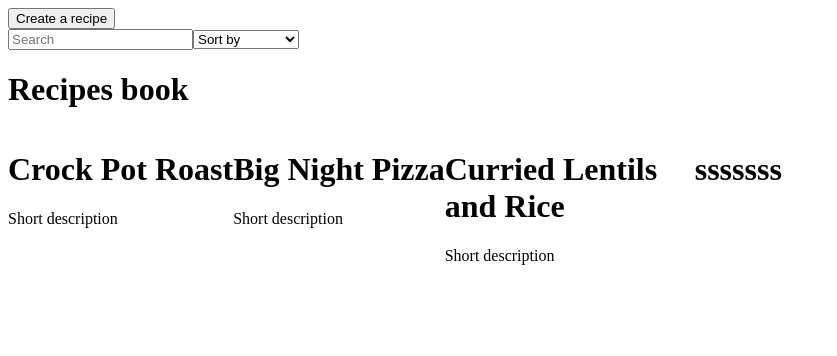
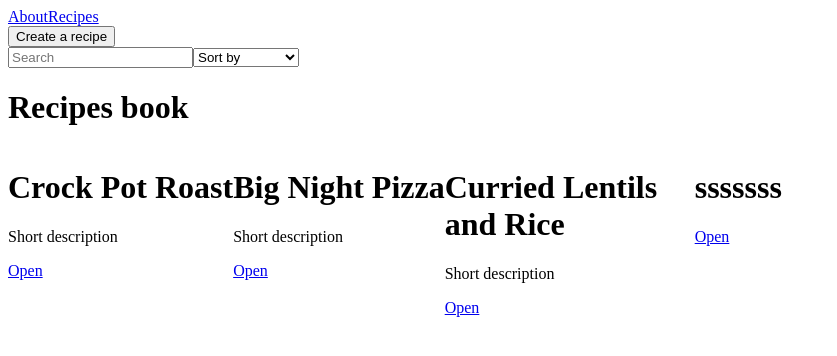
Before and after one commit to Lennyn-bae/FoodApp, a React (Create React App) app: page /recipes in a window 1280 px wide. Shown: the top 356 px of the page, without its empty margins (0-837 px from the left). Built offline with nearby package versions, Linux system fonts and the light colour scheme; data requests are answered from the project's data file.

Commit message:
Add routes, custom hooks, done some refactoring

```diff
--- a/package.json
+++ b/package.json
@@ -9,6 +9,7 @@
     "axios": "^0.26.1",
     "react": "^18.0.0",
     "react-dom": "^18.0.0",
+    "react-router-dom": "^6.4.3",
     "react-scripts": "5.0.1",
     "web-vitals": "^2.1.4"
   },
--- a/src/API/RecipeService.js
+++ b/src/API/RecipeService.js
@@ -8,6 +8,11 @@ export default class RecipeService {
                 _page: page
             }
         })
+        return response
+    }
+
+    static async getById(id) {
+        const response = await axios.get(`http://localhost:3004/recipes/` + id)
         return response
     }
 
--- a/src/App.js
+++ b/src/App.js
@@ -1,97 +1,18 @@
-import axios from "axios";
-import React, { useEffect, useMemo, useState } from "react";
-import RecipeService from "./API/RecipeService";
-import RecipeFilter from "./components/RecipeFilter/RecipeFilter";
-import RecipeForm from "./components/RecipeForm/RecipeForm";
-import RecipeList from "./components/RecipesList/RecipesList";
-import MyModal from "./components/UI/MyModal/MyModal";
 
+import React from "react";
+import { BrowserRouter } from "react-router-dom";
+import AppRouter from "./components/UI/AppRouter/AppRouter";
+import Navbar from "./components/UI/Navbar/Navbar";
 
 
 function App() {
 
-  const [recipes, setRecipes] = useState([])
+  return (
+    <BrowserRouter>
+      <Navbar />
+     <AppRouter />
 
-  const [filter, setFilter] = useState({
-    sort: '',
-    query: ''
-  })
-
-
-  const [totalCount, setTotalCount] = useState(0)
-  const [limit, setLimit] = useState(10)
-  const [page, setPage] = useState(1)
-  const [modal, setModal] = useState(false)
-  const [isRecipesLoading, setIsRecipesLoading] = useState(false)
-
-
-  async function fetchRecipes() {
-    setIsRecipesLoading(true)
-    const allRecipes = await RecipeService.getAll(limit, page)
-    setRecipes(allRecipes.data)
-    setTotalCount(allRecipes.headers['x-total-count'])
-    setIsRecipesLoading(false)
-
-  }
-
-  useEffect(() => {
-    fetchRecipes()
-  }, [])
-
-  const sortedRecipes = useMemo(() => {
-    if (filter.sort) {
-      return [...recipes].sort((a, b) => a[filter.sort].localeCompare(b[filter.sort]))
-    }
-    return recipes;
-  }, [filter.sort, recipes])
-
-  const sortedAndSearchedRecipes = useMemo(() => {
-    return sortedRecipes.filter(recipe => recipe.title.toLowerCase().includes(filter.query))
-  }, [filter.query, sortedRecipes])
-
-
-  const createRecipe = (newRecipe) => {
-    axios
-      .post('http://localhost:3004/recipes', {
-        title: newRecipe.title,
-        description: newRecipe.description,
-        time: newRecipe.time,
-        difficulty: newRecipe.difficulty,
-        ingredients: newRecipe.ingredients
-      })
-
-    setRecipes([...recipes, newRecipe])
-    setModal(false)
-  }
-
-  const removeRecipe = (recipe) => {
-    axios
-      .delete(`http://localhost:3004/recipes/${recipe.id}`)
-      .then(() => {
-        alert("Post deleted!");
-      });
-    setRecipes(recipes.filter(p => p.id !== recipe.id))
-  }
-
-  return (
-    <div className="App">
-      {/* <button onClick={fetchRecipes}>Get Recipes</button> */}
-
-      <button onClick={() => setModal(true)}>Create a recipe</button>
-
-      <MyModal visible={modal} setVisible={setModal}>
-        <RecipeForm create={createRecipe} />
-      </MyModal>
-
-      <RecipeFilter filter={filter} setFilter={setFilter} />
-
-      {isRecipesLoading
-        ? <h1>Loading</h1>
-        : <RecipeList remove={removeRecipe} recipes={sortedAndSearchedRecipes} />
-      }
-
-
-    </div>
+    </BrowserRouter>
   );
 }
 
--- a/src/components/RecipeItem/RecipeItem.jsx
+++ b/src/components/RecipeItem/RecipeItem.jsx
@@ -1,23 +1,48 @@
-import React from "react";
+import React, { useEffect } from "react";
 import "./RecipeItem.scss";
+import { useParams } from "react-router-dom";
+import { useState } from "react";
+import { useFetching } from "../../hooks/useFetching";
+import RecipeService from "../../API/RecipeService";
 
-const PostItem = (props) => {
+const RecipeItem = () => {
+
+    const params = useParams();
+
+    const [recipe, setRecipe] = useState(null);
+    const [fetchRecipeById, isLoading, error] = useFetching(async () => {
+        const response = await RecipeService.getById(params.id);
+        setRecipe(response.data)
+    })
+
+    useEffect(() => {
+        fetchRecipeById()
+    },[])
+
+  console.log(recipe.title)
     return (
-        <div className="post">
-            <h1 className="post__title">{props.recipe.title}</h1>
-            <p>{props.recipe.description}</p>
-            <p>
-                {props.recipe.steps}
-            </p>
-            <p>{props.recipe.difficulty}</p>
-            <ul>{props.recipe.ingredients && props.recipe.ingredients.map((item, index) =>
-                <li key={index}>{item.title}</li>
-                 )}
-            </ul>
-            <p>{props.recipe.time}</p>
-            <button onClick={() => props.remove(props.recipe)} className="post__delete-button">Delete</button>
+
+        <div>
+            {isLoading
+                ? <p>Loading</p>
+                : <div className="post">
+
+                    {/* <h1 className="post__title">{recipe.title}</h1>
+                    <p>{recipe.description}</p>
+                    <p>
+                        {recipe.steps}
+                    </p>
+                    <p>{recipe.difficulty}</p>
+                    <ul>{recipe.ingredients && recipe.ingredients.map((item, index) =>
+                        <li key={index}>{item.title}</li>
+                    )}
+                    </ul>
+                    <p>{recipe.time}</p>
+                    <button onClick={() => recipe.remove(recipe)} className="post__delete-button">Delete</button> */}
+                </div>
+            }
         </div>
     )
 };
 
-export default PostItem;
+export default RecipeItem;
--- a/src/components/RecipePreview/RecipePreview.jsx
+++ b/src/components/RecipePreview/RecipePreview.jsx
@@ -1,12 +1,16 @@
 import React from "react";
 import "./RecipePreview.scss";
+import {Link} from "react-router-dom";
 
 const RecipePreview = (props) => {
+
+
+
     return (
         <div className="recipe-preview-card">
             <h1 className="recipe-preview-card__title">{props.recipe.title}</h1>
             <p className="recipe-preview-card__description">{props.recipe.description}</p>
-
+         <Link to={`/recipes/${props.recipe.id}`}>Open</Link>
         </div>
     )
 };
--- /dev/null
+++ b/src/components/UI/AppRouter/AppRouter.jsx
@@ -0,0 +1,22 @@
+
+import React from "react";
+import { Routes, Route } from "react-router-dom";
+import About from "../../../pages/About";
+import Main from "../../../pages/Main";
+import Recipes from "../../../pages/Recipes";
+import RecipeItem from "../../RecipeItem/RecipeItem";
+
+
+const AppRouter = () => {
+
+    return (
+        <Routes>
+            <Route path="/" element={<Main />} />
+            <Route path="/recipes" element={<Recipes />} />
+            <Route path="/recipes/:id" element={<RecipeItem />} />
+            <Route path="/about" element={<About />} />
+        </Routes>
+    );
+}
+
+export default AppRouter;
--- /dev/null
+++ b/src/components/UI/Navbar/Navbar.jsx
@@ -0,0 +1,17 @@
+
+import React from "react";
+import { Link } from "react-router-dom";
+
+
+
+const Navbar = () => {
+
+    return (
+        <div>
+            <Link to="/about">About</Link>
+            <Link to="/recipes">Recipes</Link>
+        </div>
+    );
+}
+
+export default Navbar;
--- /dev/null
+++ b/src/hooks/useFetching.js
@@ -0,0 +1,19 @@
+import { useState } from "react";
+
+export const useFetching = (callback) => {
+    const [isLoading, setIsLoading] = useState(false);
+    const [error, setError] = useState('');
+
+    const fetching = async (...args) => {
+        try {
+            setIsLoading(true)
+            await callback(...args)
+        } catch (e) {
+            setError(e.message)
+        } finally {
+            setIsLoading(false)
+        }
+    }
+
+    return [fetching, isLoading, error]
+}
--- /dev/null
+++ b/src/hooks/useRecipes.js
@@ -0,0 +1,21 @@
+import {useMemo} from "react";
+
+export const useSortedRecipes = (recipes, sort) => {
+    const sortedRecipes = useMemo(() => {
+        if (sort) {
+            return [...recipes].sort((a, b) => a[sort].localeCompare(b[sort]))
+        }
+        return recipes;
+    }, [sort, recipes])
+
+    return sortedRecipes;
+}
+
+export const useRecipes = (posts, sort, query) => {
+    const sortedRecipes = useSortedRecipes(posts, sort)
+    const sortedAndSearchedRecipes = useMemo(() => {
+        return sortedRecipes.filter(recipe => recipe.title.toLowerCase().includes(query))
+    }, [query, sortedRecipes])
+
+    return sortedAndSearchedRecipes;
+}
--- /dev/null
+++ b/src/pages/About.jsx
@@ -0,0 +1,15 @@
+
+import React from "react";
+
+
+
+const About =() => {
+
+
+
+    return (
+        <div>about</div>
+    );
+}
+
+export default About;
--- /dev/null
+++ b/src/pages/Main.jsx
@@ -0,0 +1,17 @@
+
+import React from "react";
+
+
+
+const Main = () => {
+
+
+
+    return (
+        <div>
+            main page
+        </div>
+    );
+}
+
+export default Main;
--- /dev/null
+++ b/src/pages/Recipes.jsx
@@ -0,0 +1,96 @@
+import axios from "axios";
+import React, { useEffect, useState } from "react";
+import RecipeService from "../API/RecipeService";
+import RecipeFilter from "../components/RecipeFilter/RecipeFilter";
+import RecipeForm from "../components/RecipeForm/RecipeForm";
+import RecipeList from "../components/RecipesList/RecipesList";
+import MyModal from "../components/UI/MyModal/MyModal";
+import { useFetching } from "../hooks/useFetching";
+import { useRecipes } from "../hooks/useRecipes";
+
+
+
+function Recipes() {
+
+    const [recipes, setRecipes] = useState([])
+
+    const [filter, setFilter] = useState({
+        sort: '',
+        query: ''
+    })
+
+
+    const [totalCount, setTotalCount] = useState(0)
+    const [limit, setLimit] = useState(10)
+    const [page, setPage] = useState(1)
+    const [modal, setModal] = useState(false)
+    // const [isRecipesLoading, setIsRecipesLoading] = useState(false)
+
+
+    const [fetchRecipes, isLoading] = useFetching(async () => {
+        const allRecipes = await RecipeService.getAll(limit, page)
+        setRecipes(allRecipes.data)
+        setTotalCount(allRecipes.headers['x-total-count'])
+    })
+
+    // async function fetchRecipes() {
+    //     setIsRecipesLoading(true)
+    //     const allRecipes = await RecipeService.getAll(limit, page)
+    //     setRecipes(allRecipes.data)
+    //     setTotalCount(allRecipes.headers['x-total-count'])
+    //     setIsRecipesLoading(false)
+
+    // }
+
+    useEffect(() => {
+        fetchRecipes()
+    }, [])
+
+   const sortedAndSearchedRecipes = useRecipes(recipes, filter.sort, filter.query);
+
+    const createRecipe = (newRecipe) => {
+        axios
+            .post('http://localhost:3004/recipes', {
+                title: newRecipe.title,
+                description: newRecipe.description,
+                time: newRecipe.time,
+                difficulty: newRecipe.difficulty,
+                ingredients: newRecipe.ingredients
+            })
+
+        setRecipes([...recipes, newRecipe])
+        setModal(false)
+    }
+
+    const removeRecipe = (recipe) => {
+        axios
+            .delete(`http://localhost:3004/recipes/${recipe.id}`)
+            .then(() => {
+                alert("Post deleted!");
+            });
+        setRecipes(recipes.filter(p => p.id !== recipe.id))
+    }
+
+    return (
+        <div className="App">
+            {/* <button onClick={fetchRecipes}>Get Recipes</button> */}
+
+            <button onClick={() => setModal(true)}>Create a recipe</button>
+
+            <MyModal visible={modal} setVisible={setModal}>
+                <RecipeForm create={createRecipe} />
+            </MyModal>
+
+            <RecipeFilter filter={filter} setFilter={setFilter} />
+
+            {isLoading
+                ? <h1>Loading</h1>
+                : <RecipeList remove={removeRecipe} recipes={sortedAndSearchedRecipes} />
+            }
+
+
+        </div>
+    );
+}
+
+export default Recipes;
```
Also changed, not shown: 1 other file (tests, documents, lock files or other folders).
